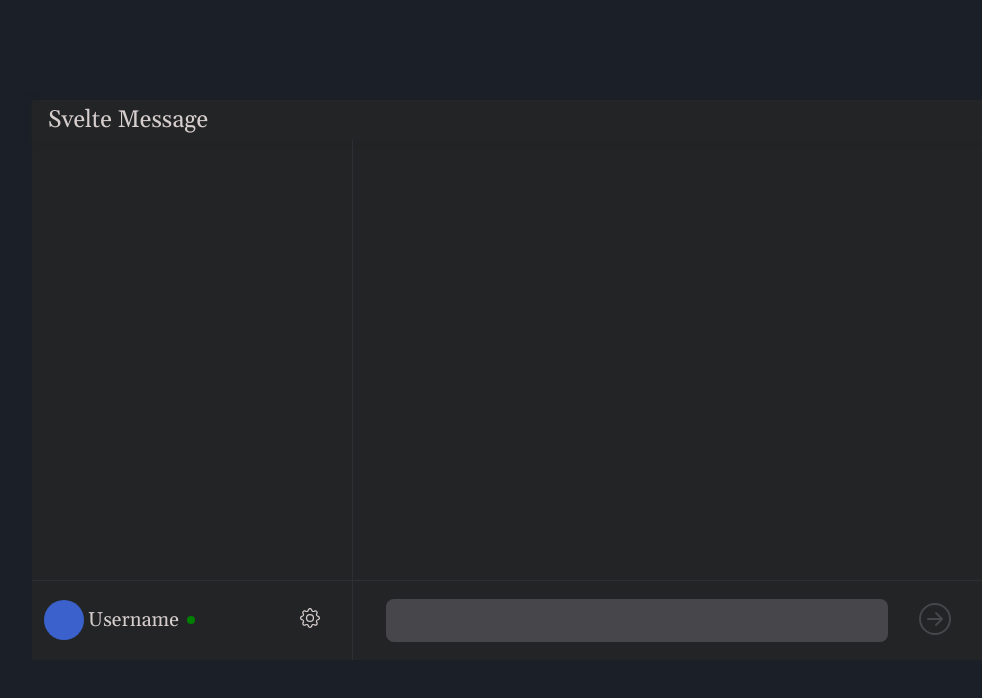
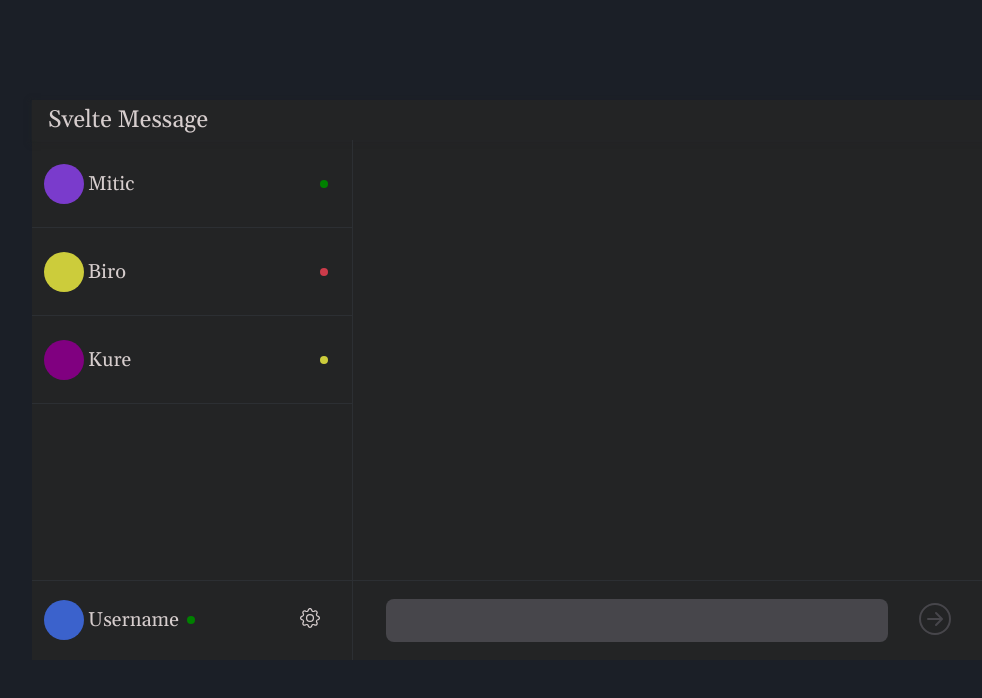
Before and after one commit to D1ddy/Chatting-UI-Svelte, a SvelteKit app: page / in a window 1280 px wide. Shown: the top 698 px of the page, without its empty margins (128-1110 px from the left). Built offline with nearby package versions, Linux system fonts and the light colour scheme; a web font is replaced by a local one.

Commit message:
Added friends

```diff
--- /dev/null
+++ b/src/routes/tableFriends/friend.svelte
@@ -0,0 +1,28 @@
+<script lang="ts">
+	import Status from "../tableUser/status.svelte";
+    import UserIcon from "../tableUser/userIcon.svelte";
+    import FriendUsername from "./friendUsername.svelte";
+    let { user } = $props();
+    console.log(user.icon);
+</script>
+<style>
+    div{
+        display:grid;
+        grid-template-columns:1vh 6vh 20vh 3vh 1fr 4vh;
+        justify-items: center;
+        align-items: center;
+        border-bottom: 1px solid #2c2f33;
+    }
+    div:hover{
+        cursor: pointer;
+        background-color: #3d3f42;
+    }
+</style>
+<div>
+    <!-- svelte-ignore attribute_quoted -->
+    <UserIcon --color = "{user.icon}" --grid-column = 2/>
+    <!-- svelte-ignore attribute_quoted -->
+    <FriendUsername user = "{user.username}" --grid-column = 3/>
+    <!-- svelte-ignore attribute_quoted -->
+    <Status --statusColor = "{user.status}" --grid-column = 6/>
+</div>
--- /dev/null
+++ b/src/routes/tableFriends/friendUsername.svelte
@@ -0,0 +1,14 @@
+<script lang="ts">
+    let user:any = $props();
+</script>
+<style>
+    #username{
+        font-size: 2.5vh;
+        color: #d6cdcd;
+        font-family: "Gelasio", serif;
+        grid-column: var(--grid-column);
+        grid-row: var(--grid-row);
+        justify-self: start;
+    }
+</style>
+<div id = "username">{user.user}</div>
--- a/src/routes/tableFriends/friends.svelte
+++ b/src/routes/tableFriends/friends.svelte
@@ -1,5 +1,5 @@
 <script lang="ts">
-
+    import Friend from './friend.svelte';
 </script>
 <style>
     div{
@@ -12,5 +12,7 @@
     }
 </style>
 <div>
-
+    <Friend user = {{username: "Mitic", status : "green", icon: "#7a3bcc"}}/>
+    <Friend user = {{username: "Biro", status : "#cc3b4a" , icon: "#cccc3b"}} />
+    <Friend user = {{username : "Kure", status : "#cccc3b", icon:"purple"}} />
 </div>
--- a/src/routes/tableUser/status.svelte
+++ b/src/routes/tableUser/status.svelte
@@ -5,7 +5,8 @@
     #status{
         width: 1vh;
         height: 1vh;
-        background-color: green;
+        background-color: var(--statusColor);
+        grid-column: var(--grid-column);
         border-radius: 50%;
         justify-self: start;
         align-self: center;
--- a/src/routes/tableUser/user.svelte
+++ b/src/routes/tableUser/user.svelte
@@ -33,7 +33,7 @@
     <UserIcon --grid-column = 2  --color = '{changeIcon}'/>
     <div id = "usernameStatusDiv">
         <Username />
-        <Status />
+        <Status --statusColor = "green"/>
     </div>
     <Settings />
 </div>
```
